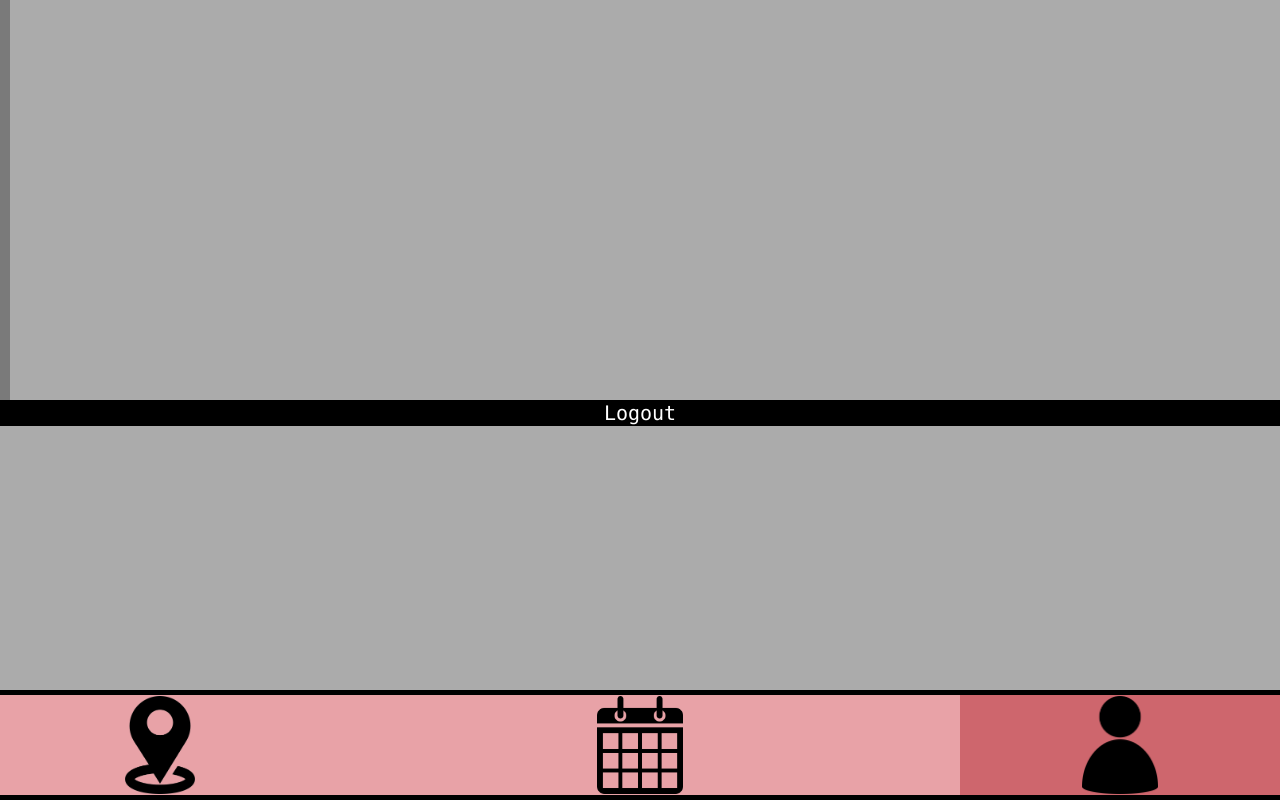
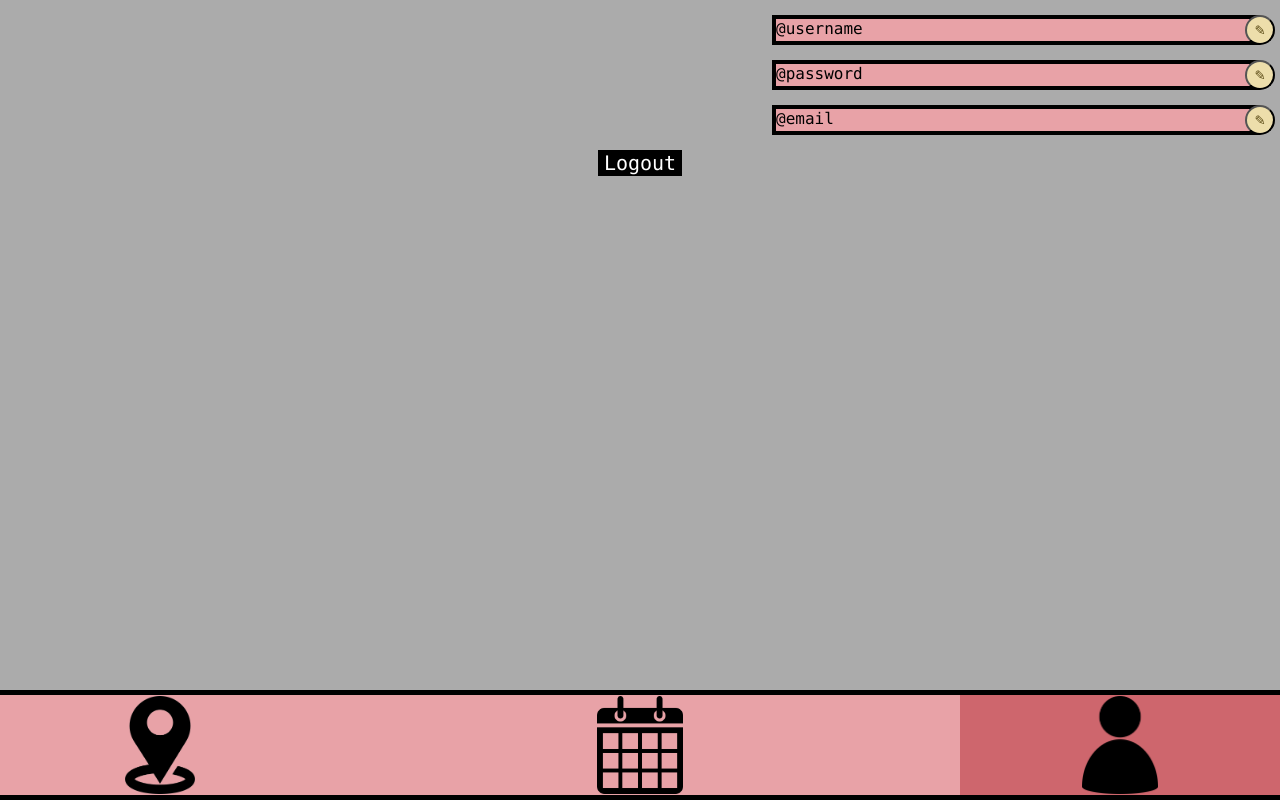
Before and after one commit to dMahan1/Odyssey-Project, a plain HTML site: page src/templates/Settings.html in a window 1280 px wide. Drawn offline with Linux system fonts and the light colour scheme.

```diff
--- a/src/static/Pages.css
+++ b/src/static/Pages.css
@@ -22,12 +22,6 @@ body {
     border-block: thick solid black;
 }
 
-#friends_bar {
-    background-color: #7A7A7A;
-    width: 10px;
-    height: 10px;
-}
-
 #settings_button.On, #calendar_button.On, #map_button.On {
     font-size: 20px;
     font-family: Rockwell, monaco, monospace;
@@ -50,15 +44,6 @@ body {
 #Calendar_icon, #Settings_icon, #Map_icon {
     width: auto;
     max-height: 100%;
-}
-
-#logout {
-    font-size: 20px;
-    font-family: Rockwell, monaco, monospace;
-    background-color: black;
-    color: white;
-    cursor: pointer;
-    border: none;
 }
 
 /* Calendar page specific */
@@ -153,6 +138,20 @@ body {
     border: 1px solid black;
     height: 20px;
 
+}
+
+#attendees {
+    display: flex;
+    flex-direction: row;
+    font-family: Rockwell, monaco, monospace;
+    align-items: center;
+}
+
+#more_attendees {
+    background-color: #EDDEAB;
+    border: none;
+    cursor: pointer;
+    margin-left: auto;
 }
 
 #end_label, #start_label {
@@ -271,3 +270,56 @@ body {
     border: none;
     cursor: pointer;
 }
+
+/* Settings Page */
+#settings_main {
+    display: flex;
+    flex-direction: column;
+    gap: 15px;
+    padding-top: 15px;
+    align-items: end;
+}
+
+#logout {
+    font-size: 20px;
+    font-family: Rockwell, monaco, monospace;
+    background-color: black;
+    color: white;
+    cursor: pointer;
+    border: none;
+    align-self: center;
+}
+
+#username_display, #password_display, #email_display {
+    font-family: Rockwell, monaco, monospace;
+    background-color: #E8A2A7;
+    border: 4px solid black;
+    text-align: left;
+    align-items: center;
+    width: 75%;
+
+}
+#friends_bar {
+    background-color: #7A7A7A;
+    width: 10px;
+    height: 10px;
+}
+
+.change {
+    background-color: #EDDEAB;
+    color: #584813;
+    border-radius: 50%;
+    height: 30px;
+    width: 30px;
+    margin-left: -15px;
+}
+
+.edits {
+    display: flex;
+    flex-direction: row;
+    justify-content: flex-end;
+    width: 50%;
+    margin-right: 5px;
+
+
+}
--- a/src/static/Settings.js
+++ b/src/static/Settings.js
@@ -2,7 +2,7 @@
 const logout = document.getElementById('logout');
 const friends_bar = document.getElementById('friends_bar');
 
-friends_bar.style.height = window_height / 2 + "px";
+// friends_bar.style.height = window_height / 2 + "px";
 
 // On run
 logout.addEventListener('click', () => {
@@ -12,5 +12,5 @@ logout.addEventListener('click', () => {
 window.addEventListener('click', () => {
     window_height = window.innerHeight;
     window_width = window.innerWidth;
-    friends_bar.style.height = window_height / 2 + "px";
+    // friends_bar.style.height = window_height / 2 + "px";
 })
--- a/src/templates/Settings.html
+++ b/src/templates/Settings.html
@@ -13,13 +13,27 @@
 <script src="../static/Settings.js" defer></script>
 
 <div id="whole_page">
-    <div id="friends_bar">
+    <div id="settings_main">
+<!--        <div id="friends_bar">-->
+<!--    -->
+<!--        </div>-->
+        <div class="edits">
+            <label id="username_display">@username</label>
+            <button class="change">&#x270E</button>
+        </div>
+        <div class="edits">
+            <label id="password_display">@password</label>
+            <button class="change">&#x270E</button>
+        </div>
+        <div class="edits" >
+            <label id="email_display">@email</label>
+            <button class="change">&#x270E</button>
+        </div>
 
+        <button id="logout">
+            Logout
+        </button>
     </div>
-
-    <button id="logout">
-        Logout
-    </button>
 
     <div id="nav_bar">
         <button id="map_button">
```
Also changed, not shown: src/templates/Calendar.html (+13 -2 lines).
